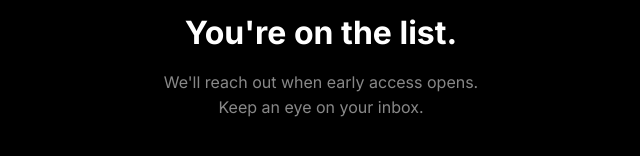
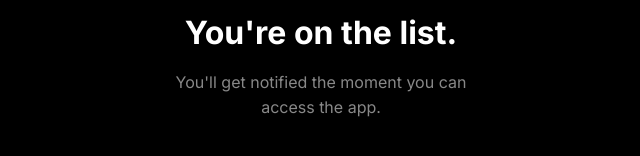
Before and after one commit to aurexisapp-blip/aurexis-frontend, a React (Vite) app: page /waitlist in a window 1280 px wide. Both pictures are taken after typing "name@example.com" into the empty fields and a click on the button "Get Notified". Shown: the part 430-586 px from the top of the page, without its empty margins (319-959 px from the left). Built offline with nearby package versions, Linux system fonts and the light colour scheme.

Commit message:
Update success message

```diff
--- a/src/pages/Waitlist.jsx
+++ b/src/pages/Waitlist.jsx
@@ -190,7 +190,7 @@ export default function Waitlist() {
             </div>
             <h2 style={styles.successHeadline}>You're on the list.</h2>
             <p style={styles.successSub}>
-              We'll reach out when early access opens. Keep an eye on your inbox.
+              You'll get notified the moment you can access the app.
             </p>
           </div>
         ) : (
```
